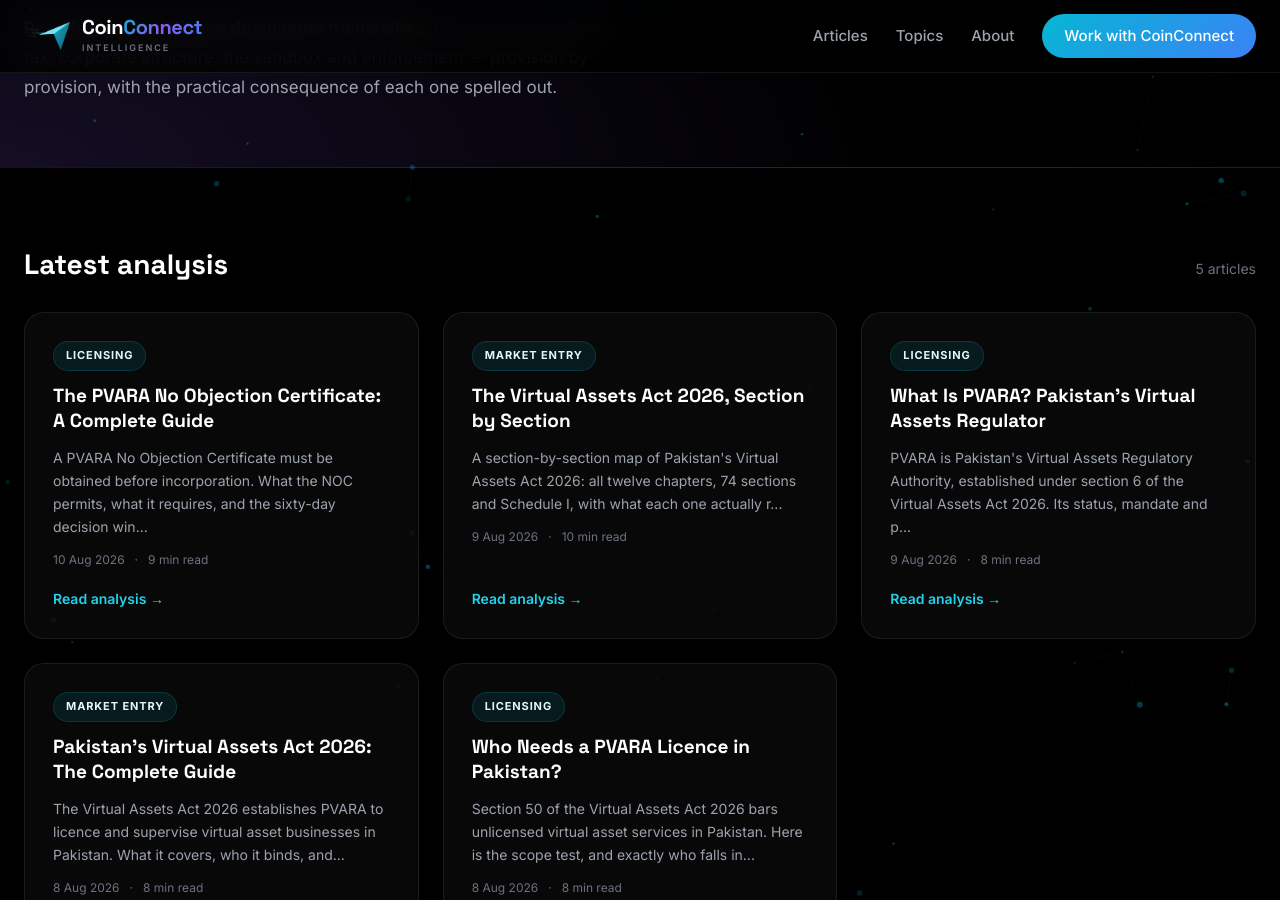
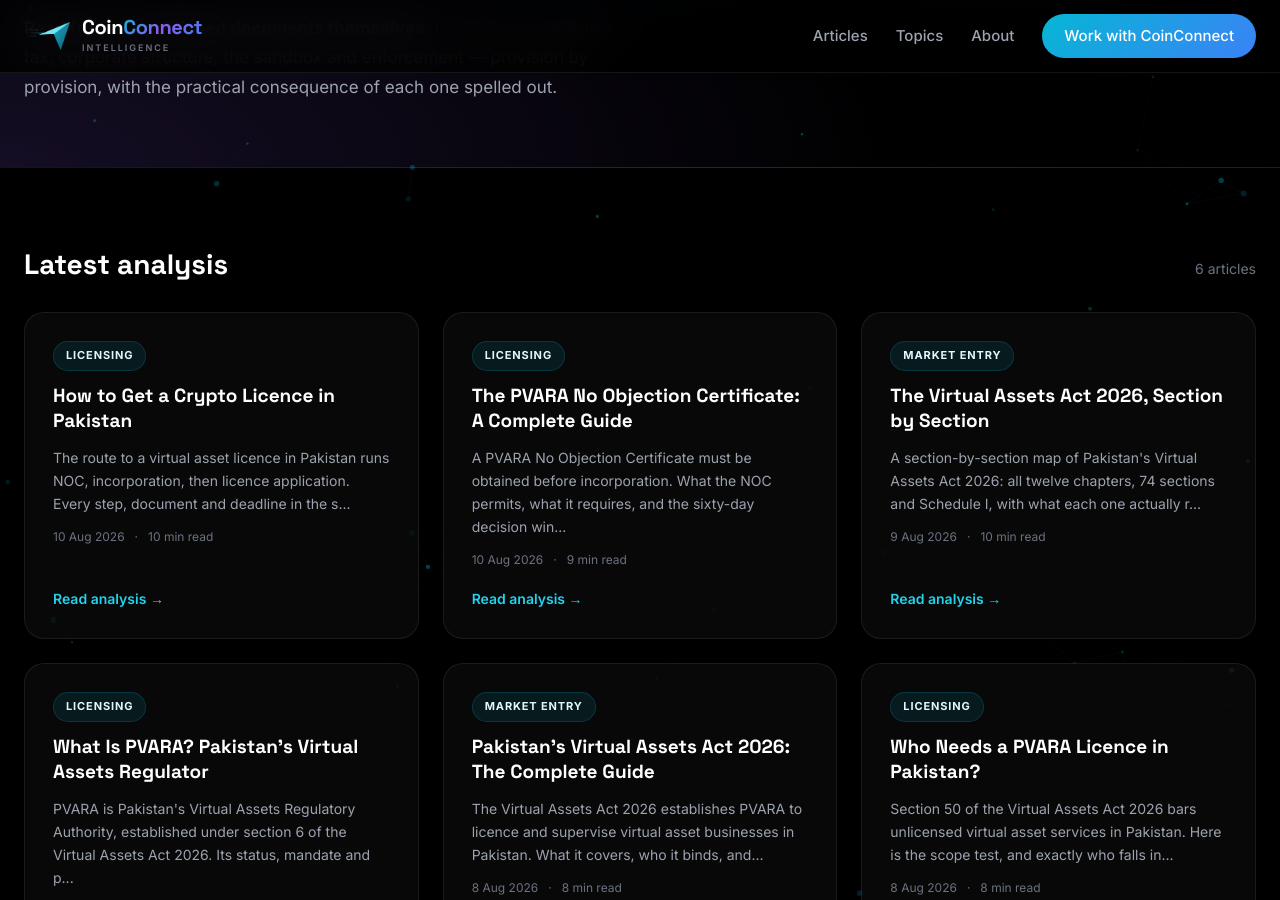
Before and after one commit to coinconnect-pk/coinconnect-pk.github.io, a Jekyll site: the page built from index.html, in a window 1280 px wide and 900 px high, scrolled down 447 px. Built offline with Jekyll 4.4.1, drawn with Linux system fonts in a browser that asks for light colours.

Commit message:
Publish article for 2026-08-10

```diff
--- a/_data/linkmap.yml
+++ b/_data/linkmap.yml
@@ -253,3 +253,6 @@ blog:
   - url: "https://blog.coinconnect.site/the-pvara-no-objection-certificate-a-complete-guide/"
     title: "The PVARA No Objection Certificate: A Complete Guide"
     topics: [pvara, objection, certificate, licensing]
+  - url: "https://blog.coinconnect.site/how-to-get-a-crypto-licence-in-pakistan/"
+    title: "How to Get a Crypto Licence in Pakistan"
+    topics: [get, crypto, licence, licensing]
--- a/_data/published-log.csv
+++ b/_data/published-log.csv
@@ -4,3 +4,4 @@ date,source,title,words
 2026-08-09,queue,"What Is PVARA? Pakistan's Virtual Assets Regulator",1663
 2026-08-09,queue,"The Virtual Assets Act 2026, Section by Section",2093
 2026-08-10,queue,"The PVARA No Objection Certificate: A Complete Guide",1934
+2026-08-10,queue,"How to Get a Crypto Licence in Pakistan",1987
--- a/_queue/006-how-to-get-a-crypto-licence-in-pakistan.md
+++ b/_posts/2026-08-10-how-to-get-a-crypto-licence-in-pakistan.md
@@ -1,7 +1,7 @@
 ---
 layout: post
 title: "How to Get a Crypto Licence in Pakistan"
-date: 2026-01-01 09:00:00 +0500
+date: 2026-08-10 21:12:53 +0500
 categories: [Licensing]
 author: "Malik Abbas"
 description: "The route to a virtual asset licence in Pakistan runs NOC, incorporation, then licence application. Every step, document and deadline in the sequence."
@@ -116,10 +116,3 @@ Where a licence is revoked, section 23(2) requires the licensee to immediately c
 This analysis was prepared by the CoinConnect research desk from the Virtual Assets Act, 2026 and the PVARA No Objection Certificate Regulations 2025 including Annex A Forms A1 to A8, read as published. Where practice is not yet settled or guidance has not been issued, that is stated in the text above.
 
 Regulatory positions change and specific requirements should be verified against the current position published by the relevant authority before you act on them. This is information and analysis, not legal advice, and it does not create an advisory relationship. Take professional advice on your own circumstances.
-
-## Flags for Malik
-
-1. **I have not given an end-to-end timeline estimate.** The documents do not support one, and every competitor piece that gives "3–6 months" is inventing it. Holding the line here is a differentiator but it may feel unsatisfying to a reader — I think that is the right trade.
-2. **The pre-licence trading permission in NOC reg 2.3 is not mentioned in this article.** This piece is about getting to a full licence, and introducing the conflict here would muddy the sequence. It is fully handled in 005 and will be in 062. Make sure 006 links to 005.
-3. **Stage 4 in my table (goAML registration) is listed before incorporation**, following reg 15.3's order (a) then (b). Reg 11.5 implies the local entity takes over reporting later. If PVARA's practice runs the other way, this ordering would need correcting — worth confirming.
-4. One outbound link (secp.gov.pk), approved host. Zero to coinconnect.site.
```
